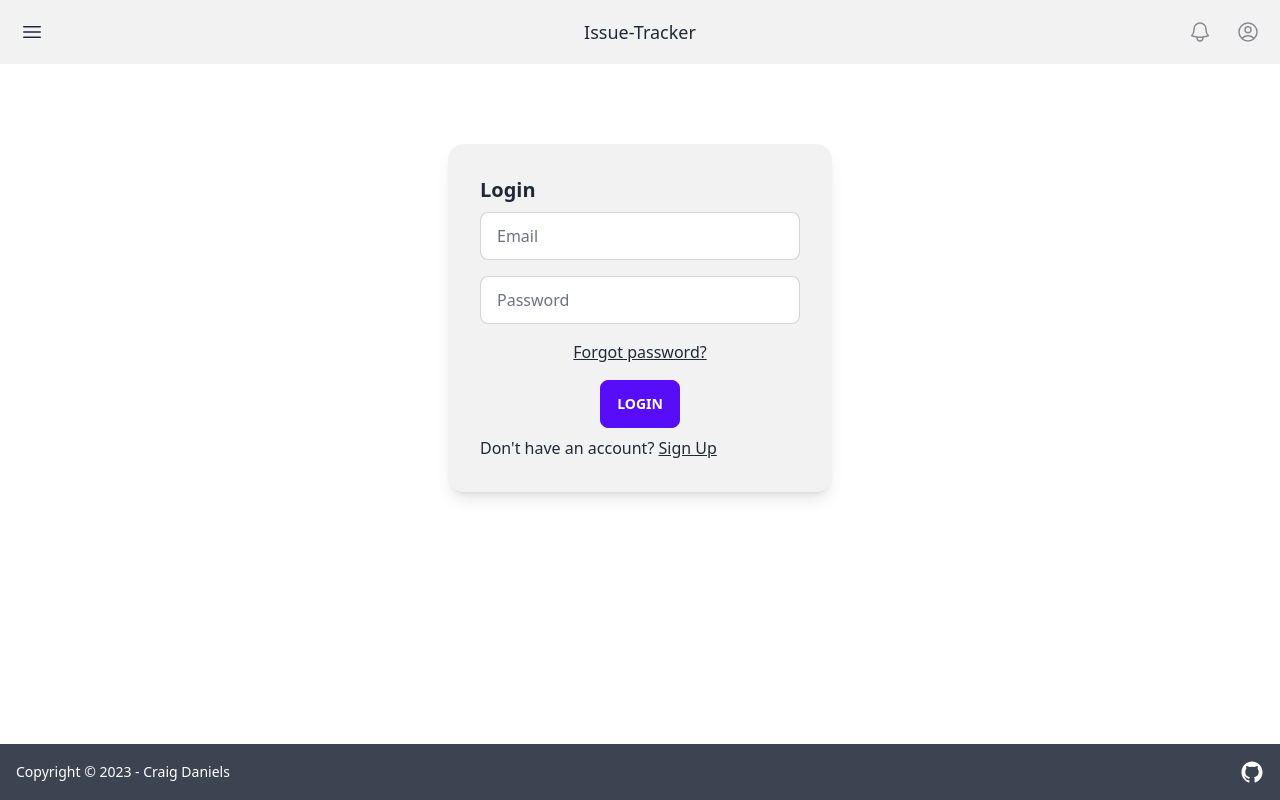
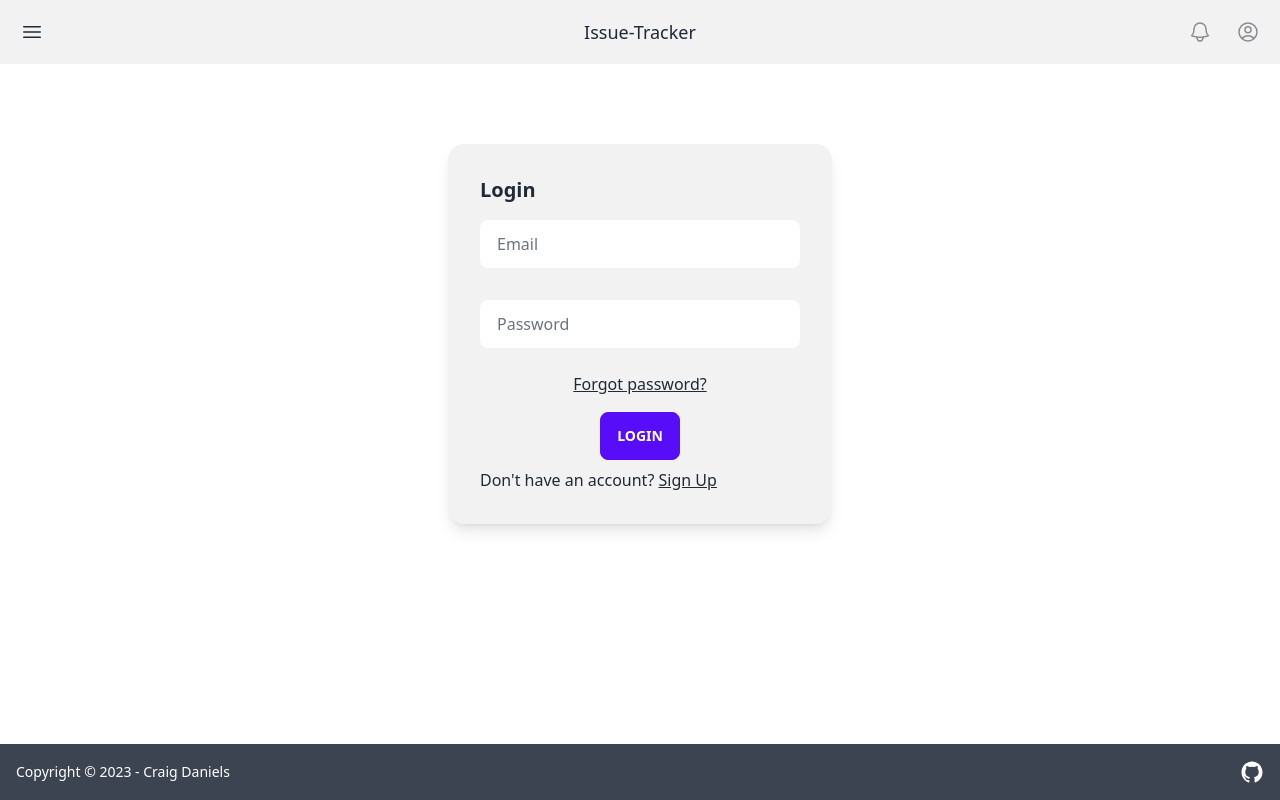
Before and after one commit to craigrdaniels/issue-tracker, a React (Vite) app in the folder frontend/: page /login in a window 1280 px wide. Built offline with nearby package versions, Linux system fonts and the light colour scheme.

Commit message:
use Input and formValues hooks

```diff
--- a/frontend/src/pages/login.tsx
+++ b/frontend/src/pages/login.tsx
@@ -1,15 +1,17 @@
-import { ReactElement } from 'react'
+import { ReactElement, ChangeEvent } from 'react'
 import { useState } from 'react'
 import { Link, useLocation, useNavigate } from 'react-router-dom'
 import { useAuth } from '../hooks/useAuth'
 import { ExclamationTriangleIcon } from '@heroicons/react/24/outline'
+import { Input } from '../components/Input'
+import useFormValues from '../hooks/useFormValues'
 
 const LoginPage = (): ReactElement => {
   const auth = useAuth()
   const location = useLocation()
   const navigate = useNavigate()
   const [error, setError] = useState<string>('')
-  const [loading, setLoading] = useState<boolean>(false)
+  const [values, setValue] = useFormValues()
 
   const from = location.state?.from?.pathname || '/'
 
@@ -17,20 +19,24 @@ const LoginPage = (): ReactElement => {
     event.preventDefault()
     try {
       setError('')
-      setLoading(true)
-      const formData = new FormData(event.currentTarget)
-      const email = formData.get('email') as string
-      const password = formData.get('password') as string
+      await auth.logIn(
+        values.email as string,
+        values.password as string,
+        () => {
+          navigate(from, { replace: true })
+        }
+      )
+    } catch (e) {
+      setError('Incorrect username/password')
+    }
+  }
 
-      await auth.logIn(email, password, () => {
-        navigate(from, { replace: true })
-      })
-    } catch (e) {
-      console.log(e)
-      setError('Failed to log on')
-    }
+  const handleEmailChange = (e: ChangeEvent<HTMLInputElement>) => {
+    setValue('email', e.target.value)
+  }
 
-    setLoading(false)
+  const handlePasswordChange = (e: ChangeEvent<HTMLInputElement>) => {
+    setValue('password', e.target.value)
   }
 
   return (
@@ -47,22 +53,30 @@ const LoginPage = (): ReactElement => {
           className="flex flex-col items-center gap-4 align-middle"
           onSubmit={handleSubmit}
         >
-          <input
-            className="input-bordered input w-full max-w-xs"
+          <Input
             name="email"
+            id="email"
             type="text"
+            onChange={(e: ChangeEvent<HTMLInputElement>) =>
+              handleEmailChange(e)
+            }
             placeholder="Email"
+            required={true}
           />
-          <input
-            className="input-bordered input w-full max-w-xs"
+          <Input
             name="password"
+            id="password"
             type="password"
             placeholder="Password"
+            onChange={(e: ChangeEvent<HTMLInputElement>) =>
+              handlePasswordChange(e)
+            }
+            required={true}
           />
           <Link style={{ textDecoration: 'underline' }} to="/resetpassword">
             Forgot password?
           </Link>
-          <button disabled={loading} className="btn-primary btn" type="submit">
+          <button className="btn-primary btn" type="submit">
             Login
           </button>
         </form>
```
